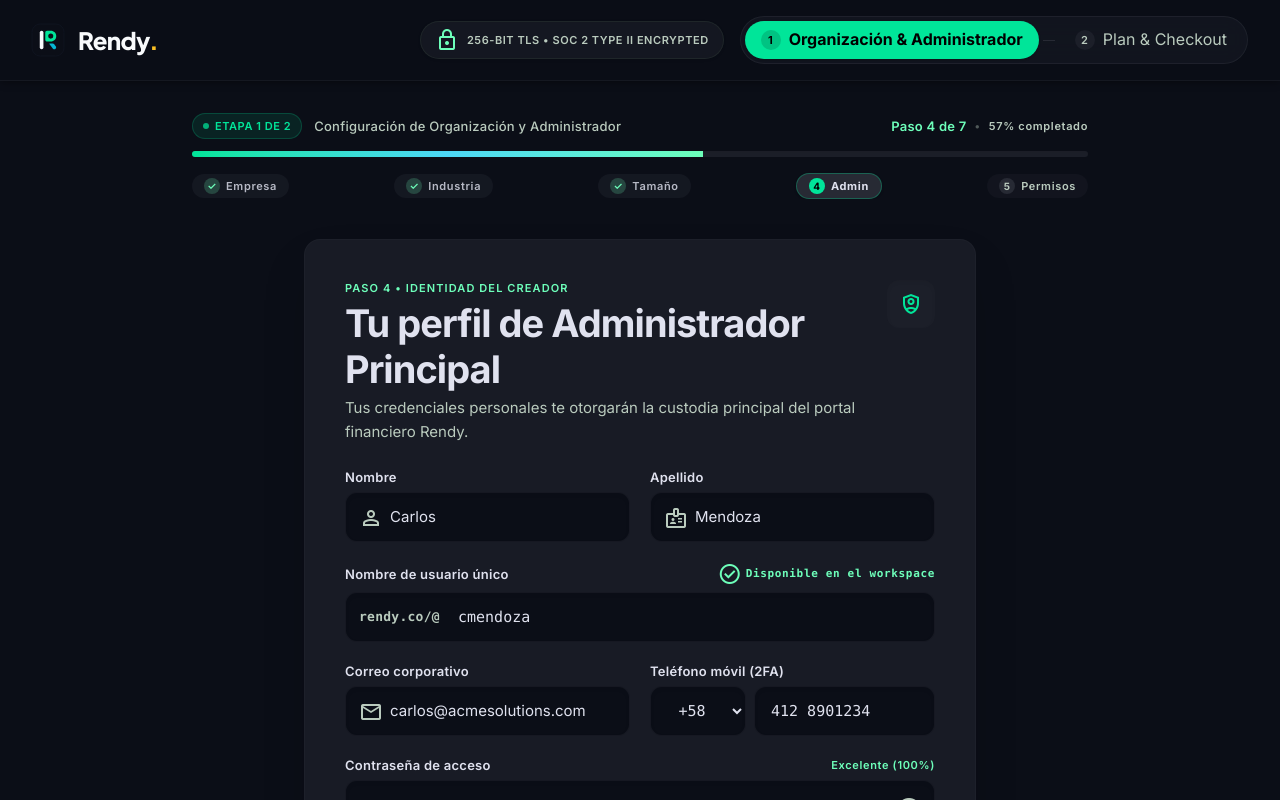
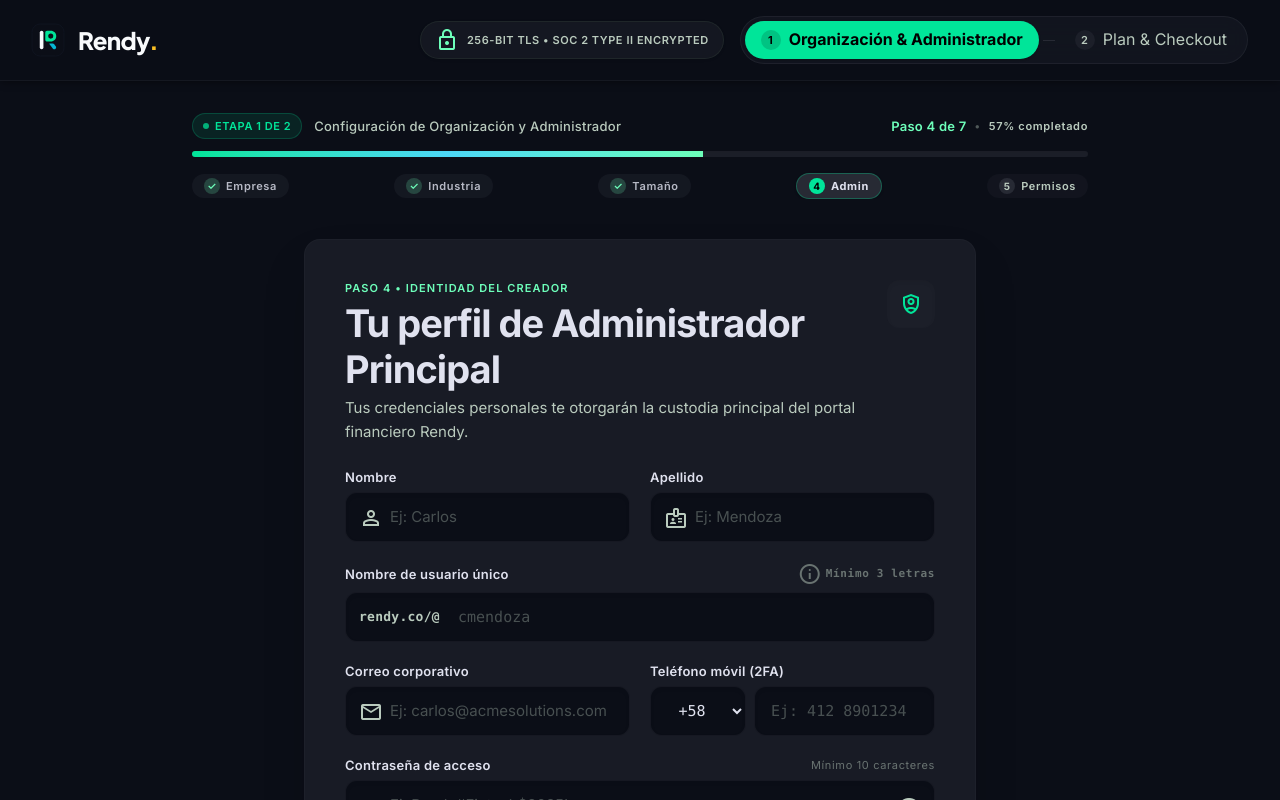
Before and after one commit to Maydij/Rendy-App, a Next.js app: page /registro in a window 1280 px wide. Both pictures are taken after a click on the button "4 Admin". Shown: the top 800 px of the page. Built offline with nearby package versions, Linux system fonts and the light colour scheme.

Commit message:
Correccion de informacion por defecto en campos requeridos en flujo de registro

```diff
--- a/components/onboarding/OnboardingWizard.tsx
+++ b/components/onboarding/OnboardingWizard.tsx
@@ -17,27 +17,27 @@ import { OnboardingFormData } from './types';
 import { Icon } from '@/components/landing/primitives';
 
 const INITIAL_FORM_DATA: OnboardingFormData = {
-  companyLegalName: 'Acme Solutions C.A.',
-  companyTaxId: 'J-50493821-0',
+  companyLegalName: '',
+  companyTaxId: '',
   companyCountry: 'VE',
-  companyAddress: 'Av. Francisco de Miranda, Torre Cavendes, Piso 9',
-  selectedIndustry: 'Tecnología & SaaS',
-  selectedCompanySize: 'STARTER 11-30',
-  adminFirstName: 'Carlos',
-  adminLastName: 'Mendoza',
-  adminUsername: 'cmendoza',
-  adminEmail: 'carlos@acmesolutions.com',
+  companyAddress: '',
+  selectedIndustry: '',
+  selectedCompanySize: '',
+  adminFirstName: '',
+  adminLastName: '',
+  adminUsername: '',
+  adminEmail: '',
   adminPhoneCountryCode: '+58',
-  adminPhone: '412 8901234',
-  adminPassword: 'Rendy#Fintech$2025!',
+  adminPhone: '',
+  adminPassword: '',
   selectedPlan: 'business',
   billingCycle: 'annual',
-  cardholderName: 'Carlos Mendoza',
+  cardholderName: '',
   cardNumber: '',
   cardExp: '',
   cardCvc: '',
   cardCountry: 'VE',
-  cardPostal: '7550000',
+  cardPostal: '',
   termsAccepted: false,
 };
 
--- a/components/onboarding/Step2Industry.tsx
+++ b/components/onboarding/Step2Industry.tsx
@@ -63,6 +63,13 @@ const INDUSTRIES: IndustryOption[] = [
  * to dynamically optimize fiscal categorization, travel rules, and card spending limits.
  */
 export function Step2Industry({ formData, updateField, onNext, onBack }: Step2Props) {
+  const handleContinue = () => {
+    if (!formData.selectedIndustry) {
+      updateField('selectedIndustry', 'Tecnología & SaaS');
+    }
+    onNext();
+  };
+
   return (
     <section className="step-pane w-full transition-all duration-300">
       <div className="bg-surface-container-low rounded-2xl p-6 sm:p-8 md:p-10 shadow-2xl border border-surface-container-high/40 flex flex-col gap-6 relative overflow-hidden">
@@ -131,7 +138,7 @@ export function Step2Industry({ formData, updateField, onNext, onBack }: Step2Pr
 
           <button
             type="button"
-            onClick={onNext}
+            onClick={handleContinue}
             className="px-6 py-3 rounded-full bg-primary-container text-black font-headline-sm text-[15px] font-bold shadow-[0_0_24px_rgba(0,229,153,0.35)] hover:shadow-[0_0_32px_rgba(0,229,153,0.5)] hover:-translate-y-0.5 active:scale-95 transition-all flex items-center gap-2 cursor-pointer"
           >
             <span>Continuar</span>
--- a/components/onboarding/Step4AdminProfile.tsx
+++ b/components/onboarding/Step4AdminProfile.tsx
@@ -29,22 +29,26 @@ export function Step4AdminProfile({ formData, updateField, onNext, onBack }: Ste
     return score;
   };
 
-  const strengthScore = getPasswordStrength(formData.adminPassword);
+  const pwLength = formData.adminPassword.length;
+  const strengthScore = pwLength === 0 ? 0 : getPasswordStrength(formData.adminPassword);
 
-  const getStrengthLabel = (score: number) => {
+  const getStrengthLabel = (score: number, length: number) => {
+    if (length === 0) return { text: 'Mínimo 10 caracteres', color: 'text-on-surface-variant/50 font-normal' };
     if (score <= 1) return { text: 'Débil (25%)', color: 'text-error' };
     if (score === 2) return { text: 'Media (50%)', color: 'text-tertiary' };
     if (score === 3) return { text: 'Buena (75%)', color: 'text-primary' };
     return { text: 'Excelente (100%)', color: 'text-primary font-semibold' };
   };
 
-  const strengthMeta = getStrengthLabel(strengthScore);
+  const strengthMeta = getStrengthLabel(strengthScore, pwLength);
 
-  const isUsernameValid = formData.adminUsername.trim().length >= 3;
+  const usernameTrimmed = formData.adminUsername.trim();
+  const isUsernameTouched = usernameTrimmed.length > 0;
+  const isUsernameValid = usernameTrimmed.length >= 3;
 
   const handleSubmit = (e: React.FormEvent) => {
     e.preventDefault();
-    if (!formData.adminFirstName || !formData.adminEmail || !isUsernameValid) {
+    if (!formData.adminFirstName.trim() || !formData.adminEmail.trim() || !isUsernameValid) {
       return;
     }
     onNext();
@@ -86,8 +90,8 @@ export function Step4AdminProfile({ formData, updateField, onNext, onBack }: Ste
                   required
                   value={formData.adminFirstName}
                   onChange={(e) => updateField('adminFirstName', e.target.value)}
-                  placeholder="Carlos"
-                  className="w-full bg-surface-container-lowest text-on-surface rounded-xl px-4 py-3 text-body-md font-body-md focus:outline-none focus:ring-2 focus:ring-primary-container/40 pl-11 shadow-inner border border-surface-container-high/40 transition-all"
+                  placeholder="Ej: Carlos"
+                  className="w-full bg-surface-container-lowest text-on-surface placeholder:text-on-surface-variant/35 rounded-xl px-4 py-3 text-body-md font-body-md focus:outline-none focus:ring-2 focus:ring-primary-container/40 pl-11 shadow-inner border border-surface-container-high/40 transition-all"
                 />
                 <Icon
                   name="person"
@@ -107,8 +111,8 @@ export function Step4AdminProfile({ formData, updateField, onNext, onBack }: Ste
                   required
                   value={formData.adminLastName}
                   onChange={(e) => updateField('adminLastName', e.target.value)}
-                  placeholder="Mendoza"
-                  className="w-full bg-surface-container-lowest text-on-surface rounded-xl px-4 py-3 text-body-md font-body-md focus:outline-none focus:ring-2 focus:ring-primary-container/40 pl-11 shadow-inner border border-surface-container-high/40 transition-all"
+                  placeholder="Ej: Mendoza"
+                  className="w-full bg-surface-container-lowest text-on-surface placeholder:text-on-surface-variant/35 rounded-xl px-4 py-3 text-body-md font-body-md focus:outline-none focus:ring-2 focus:ring-primary-container/40 pl-11 shadow-inner border border-surface-container-high/40 transition-all"
                 />
                 <Icon
                   name="badge"
@@ -126,14 +130,28 @@ export function Step4AdminProfile({ formData, updateField, onNext, onBack }: Ste
               </label>
               <span
                 className={`font-label-sm text-label-sm flex items-center gap-1 font-mono ${
-                  isUsernameValid ? 'text-primary' : 'text-error'
+                  !isUsernameTouched
+                    ? 'text-on-surface-variant/50'
+                    : isUsernameValid
+                    ? 'text-primary'
+                    : 'text-error'
                 }`}
               >
                 <Icon
-                  name={isUsernameValid ? 'check_circle' : 'cancel'}
+                  name={
+                    !isUsernameTouched
+                      ? 'info'
+                      : isUsernameValid
+                      ? 'check_circle'
+                      : 'cancel'
+                  }
                   className="text-[14px]"
                 />
-                {isUsernameValid ? 'Disponible en el workspace' : 'Mínimo 3 letras'}
+                {!isUsernameTouched
+                  ? 'Mínimo 3 letras'
+                  : isUsernameValid
+                  ? 'Disponible en el workspace'
+                  : 'Mínimo 3 letras'}
               </span>
             </div>
             <div className="relative flex items-center">
@@ -146,8 +164,8 @@ export function Step4AdminProfile({ formData, updateField, onNext, onBack }: Ste
                 required
                 value={formData.adminUsername}
                 onChange={(e) => updateField('adminUsername', e.target.value)}
-                placeholder="tu.alias"
-                className="w-full bg-surface-container-lowest text-on-surface rounded-xl px-4 py-3 text-body-md font-body-md focus:outline-none focus:ring-2 focus:ring-primary-container/40 pl-28 shadow-inner font-mono border border-surface-container-high/40 transition-all"
+                placeholder="cmendoza"
+                className="w-full bg-surface-container-lowest text-on-surface placeholder:text-on-surface-variant/35 rounded-xl px-4 py-3 text-body-md font-body-md focus:outline-none focus:ring-2 focus:ring-primary-container/40 pl-28 shadow-inner font-mono border border-surface-container-high/40 transition-all"
               />
             </div>
           </div>
@@ -165,8 +183,8 @@ export function Step4AdminProfile({ formData, updateField, onNext, onBack }: Ste
                   required
                   value={formData.adminEmail}
                   onChange={(e) => updateField('adminEmail', e.target.value)}
-                  placeholder="nombre@tuempresa.com"
-                  className="w-full bg-surface-container-lowest text-on-surface rounded-xl px-4 py-3 text-body-md font-body-md focus:outline-none focus:ring-2 focus:ring-primary-container/40 pl-11 shadow-inner border border-surface-container-high/40 transition-all"
+                  placeholder="Ej: carlos@acmesolutions.com"
+                  className="w-full bg-surface-container-lowest text-on-surface placeholder:text-on-surface-variant/35 rounded-xl px-4 py-3 text-body-md font-body-md focus:outline-none focus:ring-2 focus:ring-primary-container/40 pl-11 shadow-inner border border-surface-container-high/40 transition-all"
                 />
                 <Icon
                   name="mail"
@@ -199,8 +217,8 @@ export function Step4AdminProfile({ formData, updateField, onNext, onBack }: Ste
                     required
                     value={formData.adminPhone}
                     onChange={(e) => updateField('adminPhone', e.target.value)}
-                    placeholder="412 1234567"
-                    className="w-full bg-surface-container-lowest text-on-surface rounded-xl px-4 py-3 text-body-md font-body-md focus:outline-none focus:ring-2 focus:ring-primary-container/40 shadow-inner font-mono border border-surface-container-high/40 transition-all"
+                    placeholder="Ej: 412 8901234"
+                    className="w-full bg-surface-container-lowest text-on-surface placeholder:text-on-surface-variant/35 rounded-xl px-4 py-3 text-body-md font-body-md focus:outline-none focus:ring-2 focus:ring-primary-container/40 shadow-inner font-mono border border-surface-container-high/40 transition-all"
                   />
                 </div>
               </div>
@@ -224,8 +242,8 @@ export function Step4AdminProfile({ formData, updateField, onNext, onBack }: Ste
                 required
                 value={formData.adminPassword}
                 onChange={(e) => updateField('adminPassword', e.target.value)}
-                placeholder="Mínimo 10 caracteres alfanuméricos"
-                className="w-full bg-surface-container-lowest text-on-surface rounded-xl px-4 py-3 text-body-md font-body-md focus:outline-none focus:ring-2 focus:ring-primary-container/40 pl-11 pr-11 shadow-inner border border-surface-container-high/40 transition-all"
+                placeholder="Ej: Rendy#Fintech$2025!"
+                className="w-full bg-surface-container-lowest text-on-surface placeholder:text-on-surface-variant/35 rounded-xl px-4 py-3 text-body-md font-body-md focus:outline-none focus:ring-2 focus:ring-primary-container/40 pl-11 pr-11 shadow-inner border border-surface-container-high/40 transition-all"
               />
               <Icon
                 name="key"
```
Also changed, not shown: components/onboarding/Step1CompanyInfo.tsx (+6 -6 lines), components/onboarding/Step3TeamSize.tsx (+13 -4 lines), components/onboarding/Step7Checkout.tsx (+7 -7 lines).
